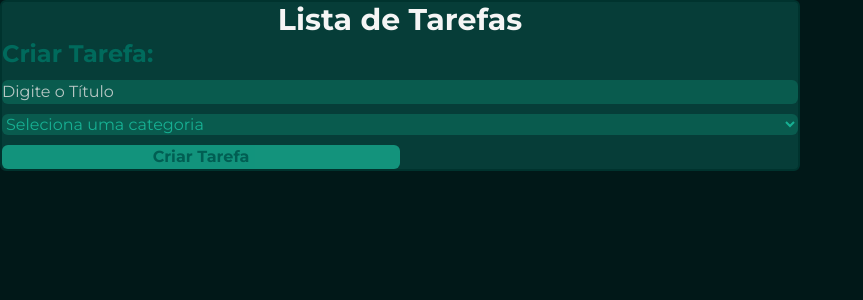
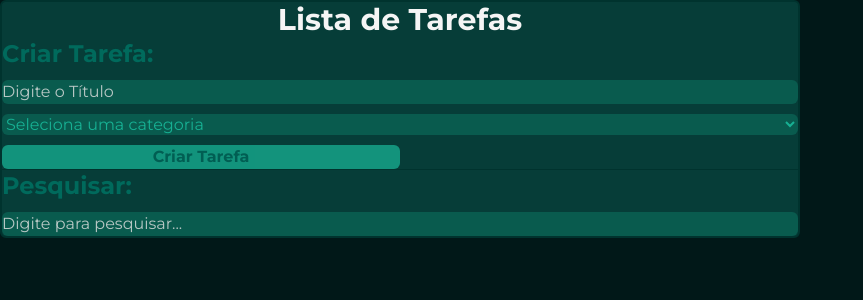
Before and after one commit to FerdiCayet/Taskly, a React (Vite) app: page / in a window 1280 px wide. Shown: the top 300 px of the page, without its empty margins (0-863 px from the left). Built offline with nearby package versions, Linux system fonts and the light colour scheme; a web font is replaced by a local one.

Commit message:
feat: adiciona componente SearchTasks e atualiza integração no App

```diff
--- a/src/App.tsx
+++ b/src/App.tsx
@@ -1,10 +1,13 @@
 import CreateToDo from './components/CreateToDo';
+import SearchTasks from './components/SearchTasks';
 
 export default function App() {
     return (
-        <div className="bg-(--pine) m-auto mt-15 p-3.75 flex justify-center flex-col w-200 border-2 rounded-md border-(--dark-green)">
+        <div className="bg-(--pine) m-auto my-15 p-3.75 flex justify-center flex-col w-200 border-2 rounded-md border-(--dark-green)">
             <h1 className="text-3xl font-bold text-center subpixel-antialiased font-stretch-extra-expanded cursor-default">Lista de Tarefas</h1>
             <CreateToDo />
+            <hr className="h-px border-0 bg-(--dark-green)"></hr>
+            <SearchTasks />
         </div>
     );
 }
--- /dev/null
+++ b/src/components/SearchTasks.tsx
@@ -0,0 +1,20 @@
+import { useState } from 'react';
+
+export default function SearchTasks() {
+    const [search, setSearch] = useState<string>('');
+
+    return (
+        <div className="flex flex-col gap-2.5 relative m-5">
+            <h1 className="text-(--bangladesh-green) font-bold text-2xl cursor-default">Pesquisar:</h1>
+            <input
+                className="p-2 bg-(--forest) placeholder:text-(--stone) text-(--anti-flash-white) rounded-md focus:outline-2 outline-offset-2 outline-(--bangladesh-green) transition-all /*delay-150*/ duration-200 ease"
+                type="text"
+                id="task"
+                name="task"
+                onChange={(e) => setSearch(e.target.value)}
+                value={search}
+                placeholder="Digite para pesquisar..."
+            />
+        </div>
+    );
+}
```
